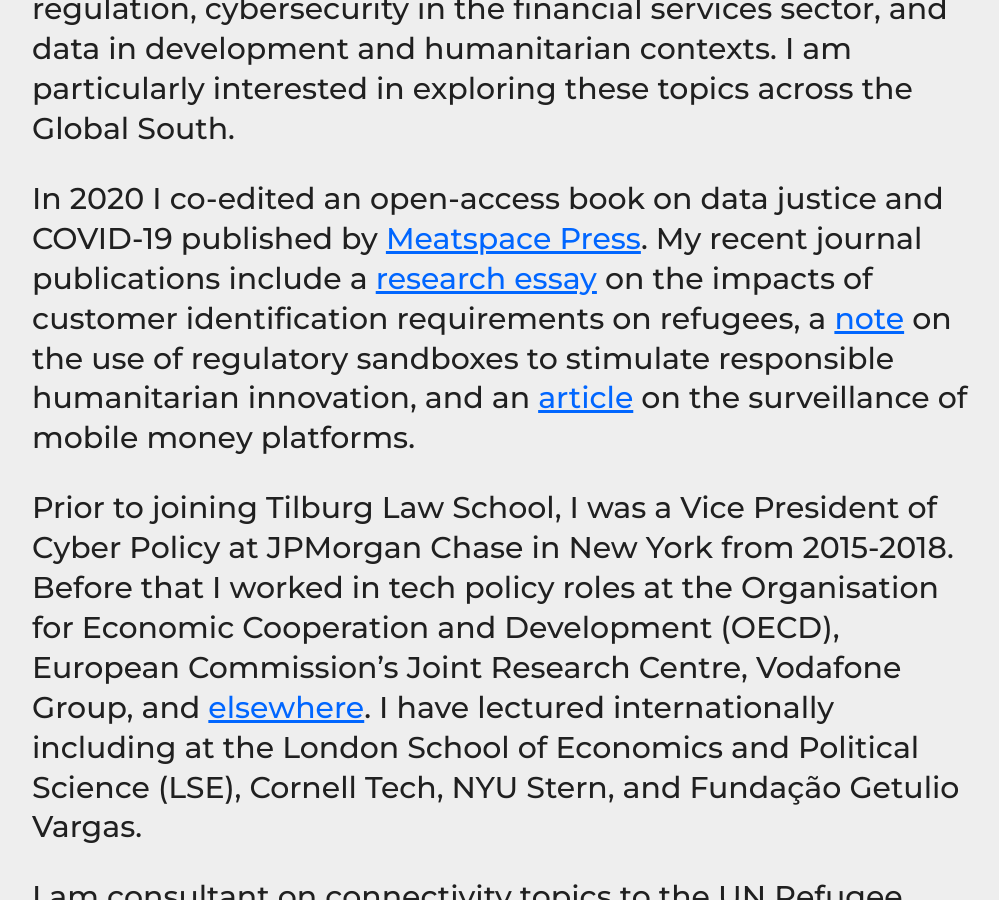
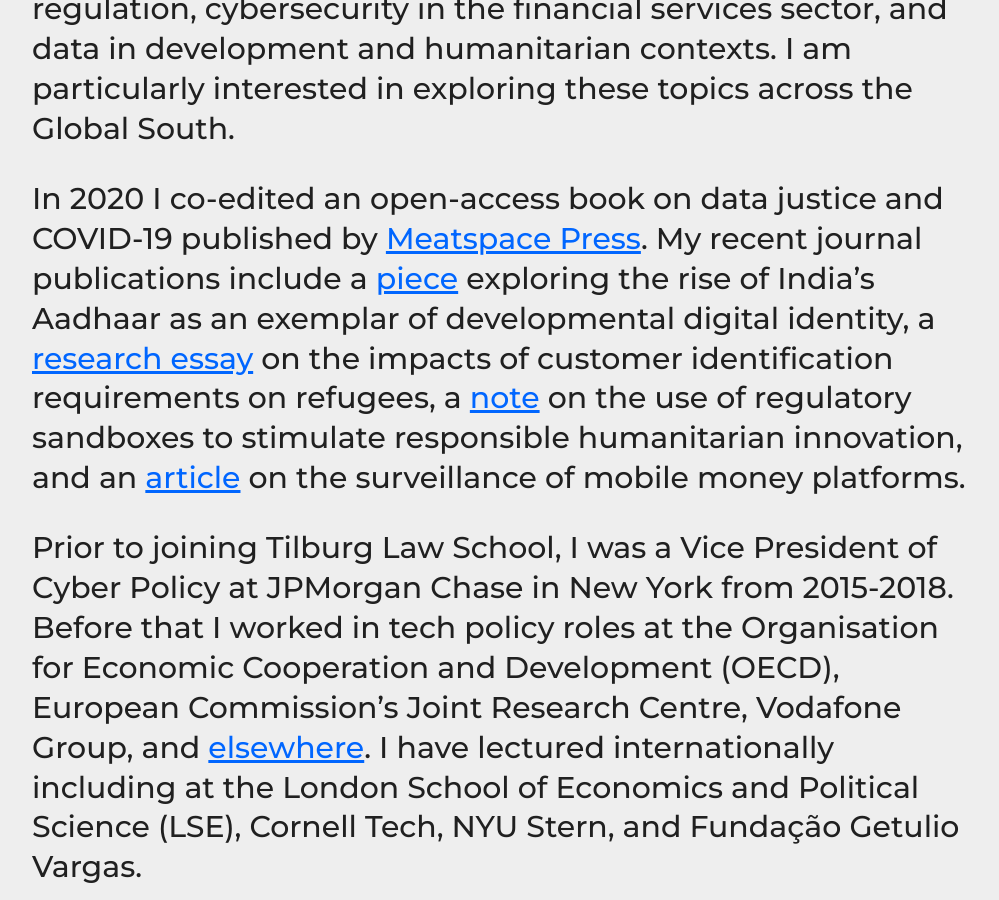
Before and after one commit to haroonalrasheed/641a, a Jekyll site: the page built from index.md, in a window 1280 px wide and 900 px high, scrolled down 481 px. Shown: the whole window, without its empty margins (132-1131 px from the left). Built offline with Jekyll 4.4.1, drawn with Linux system fonts in a browser that asks for light colours.

Commit message:
Update index.md

```diff
--- a/index.md
+++ b/index.md
@@ -7,7 +7,7 @@ I am a technology policy expert specializing in cybersecurity, privacy, and digi
 
 My research interests include cyber policy, critical infrastructure protection, surveillance, biometrics, technology regulation, cybersecurity in the financial services sector, and data in development and humanitarian contexts. I am particularly interested in exploring these topics across the Global South.
 
-In 2020 I co-edited an open-access book on data justice and COVID-19 published by [Meatspace Press](https://meatspacepress.com). My recent journal publications include a [research essay](https://doi.org/10.1080/02681102.2020.1811943) on the impacts of customer identification requirements on refugees, a [note](https://doi.org/10.1111/1758-5899.12729) on the use of regulatory sandboxes to stimulate responsible humanitarian innovation, and an [article](https://doi.org/10.24908/ss.v17i1/2.12924) on the surveillance of mobile money platforms.
+In 2020 I co-edited an open-access book on data justice and COVID-19 published by [Meatspace Press](https://meatspacepress.com). My recent journal publications include a [piece](https://doi.org/10.24908/ss.v19i1.14547) exploring the rise of India’s Aadhaar as an exemplar of developmental digital identity, a [research essay](https://doi.org/10.1080/02681102.2020.1811943) on the impacts of customer identification requirements on refugees, a [note](https://doi.org/10.1111/1758-5899.12729) on the use of regulatory sandboxes to stimulate responsible humanitarian innovation, and an [article](https://doi.org/10.24908/ss.v17i1/2.12924) on the surveillance of mobile money platforms.
 
 Prior to joining Tilburg Law School, I was a Vice President of Cyber Policy at JPMorgan Chase in New York from 2015-2018. Before that I worked in tech policy roles at the Organisation for Economic Cooperation and Development (OECD), European Commission's Joint Research Centre, Vodafone Group, and [elsewhere](http://sixfouronea.net/professional-history/). I have lectured internationally including at the London School of Economics and Political Science (LSE), Cornell Tech, NYU Stern, and Fundação Getulio Vargas.
 
```
